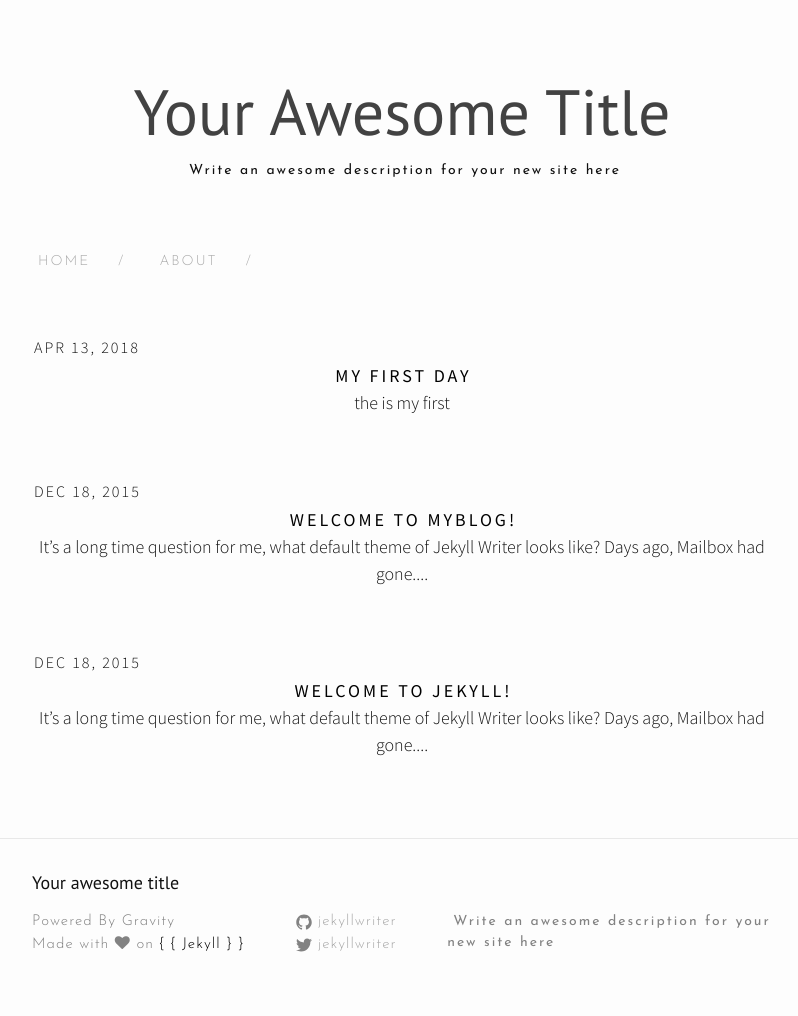
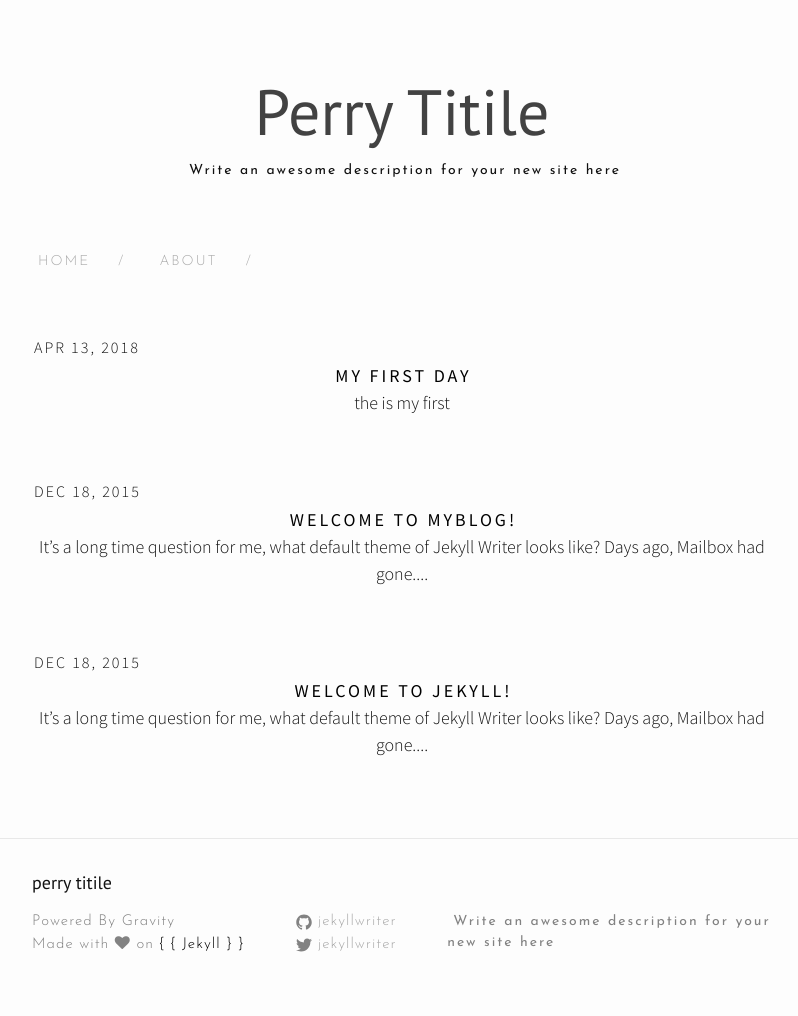
Before and after one commit to li3741/blog, a Jekyll site: the page built from index.html, in a window 1280 px wide. Shown: the whole page, without its empty margins (238-1036 px from the left). Built offline with Jekyll 4.4.1, drawn with Linux system fonts in a browser that asks for light colours; nearby versions of some CDN libraries.

Commit message:
Set theme

```diff
--- a/_config.yml
+++ b/_config.yml
@@ -1,5 +1,5 @@
 # Created by Jekyll Writer
-title: Your awesome title
+title: perry titile
 email: your-email@domain.com
 description: Write an awesome description for your new site here
 baseurl: /blog
```
